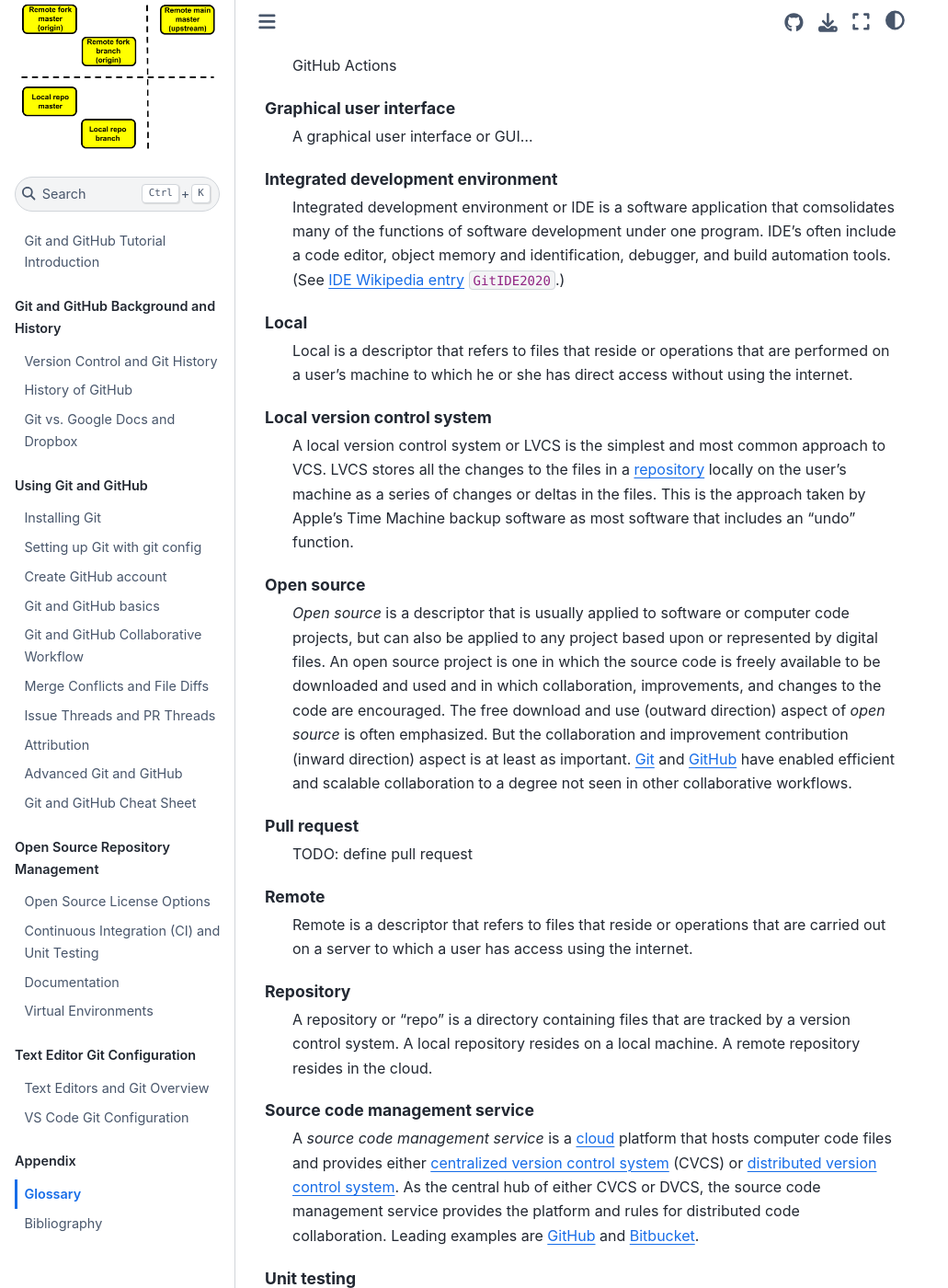
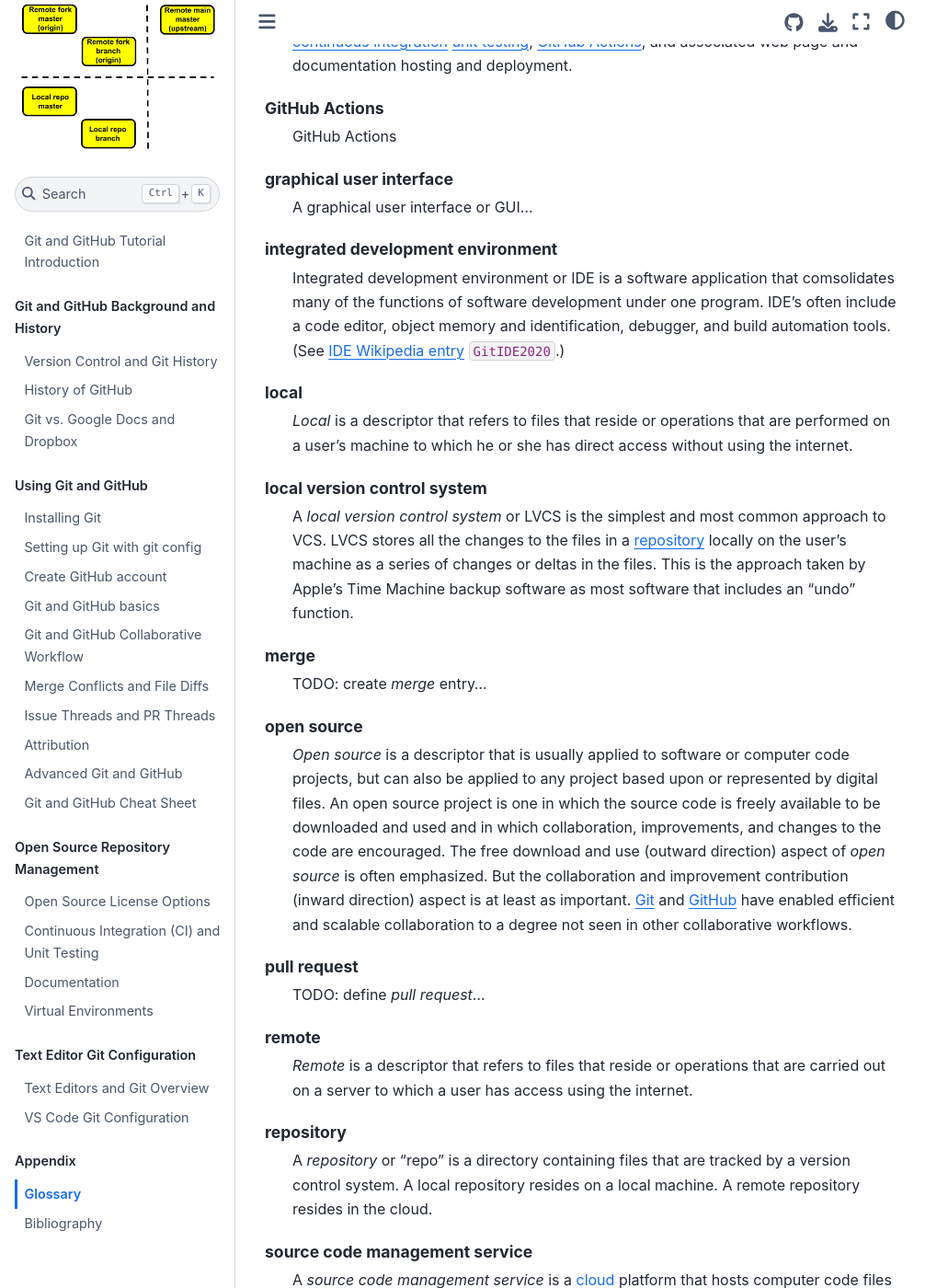
Before and after one commit to PSLmodels/Git-Tutorial, a Jupyter Book: the page built from book/content/glossary.md, in a window 1280 px wide and 1400 px high, scrolled down 1846 px. Shown: the whole window at 92% size, without its empty margins (0-1031 px from the left). Built offline with Jupyter Book 1.0.4 settings and Sphinx 7.4.7 and the Sphinx Book theme 1.1.4, drawn with Linux system fonts in a browser that asks for light colours; cross-references to code outside the pages are shown as plain code; some of the changed text lies outside the part shown.

````diff
--- a/book/content/glossary.md
+++ b/book/content/glossary.md
@@ -2,37 +2,40 @@
 # Glossary
 
 ```{glossary}
-Application programming interface
+application programming interface
   An application programming interface or API is the medium, method, and rules through which a user interacts with software. The API includes a medium which can be a {term}`command line interface` on a specific {term}`local` terminal or a {term}`graphical user interface`. The API also defines the commands through which a user interacts with the software.
+
+benevolent dictator
+  TODO: Make *benevolent dictator* entry...
 
 Bitbucket
   *Bitbucket* or [*Bitbucket.org*](https://bitbucket.org/) is a {term}`cloud` {term}`source code management service` platform designed to enable scalable, efficient, and secure version controlled collaboration by linking {term}`local` {term}`Git` version controlled software development by developers.
 
-Branch
+branch
   TODO: define branch
 
-Centralized version control system
+centralized version control system
   A centralized version control system or CVCS is an approach to version control in which all the files in a {term}`repository` as well as the change history (content and timing) are located on a central {term}`remote` server. User's check out versions of files from the repository and check them back in, creating new change history on the central server.
 
-Clone
+clone
   Clone can be a verb or a noun in the context of {term}`Git` software. A clone is a {term}`local` copy of a {term}`remote` {term}`repository` with its entire Git {term}`distributed version control system` history. To *clone* a repository is to use the `git clone [repo path]` command to copy a remote repository to your local machine with the accompanying Git version control history.
 
-Cloud
+cloud
   Cloud can be a descriptor or a noun. As a descriptor, cloud refers to computational resources, such as servers, that are accessed remotely via the internet. As a noun, remote computational resources and storage can be referred to generically as "the cloud".
 
-Command line interface
+command line interface
   TODO: A *command line interface* or CLI...
 
-Commit
+commit
   TODO: *Commit* can be a verb or a noun. Define commit...
 
-Continuous integration
+continuous integration
   Continuous integration or continuous integration unit testing is...
 
-Distributed version control system
+distributed version control system
   A *distributed version control system* or DVCS is {term}`version control system` software on any computer, {term}`local` or {term}`remote`, that tracks the entire history of changes to a {term}`repository` and coordinates and organizes collaboration among multiple users. It is distributed in the sense that multiple {term}`clone`s of a single {term}`remote` repository have the same full history of that repository.
 
-Fork
+fork
   TODO: define fork
 
 Git
@@ -44,36 +47,39 @@ GitHub
 GitHub Actions
   GitHub Actions
 
-Graphical user interface
+graphical user interface
   A graphical user interface or GUI...
 
-Integrated development environment
+integrated development environment
   Integrated development environment or IDE is a software application that comsolidates many of the functions of software development under one program. IDE's often include a code editor, object memory and identification, debugger, and build automation tools. (See [IDE Wikipedia entry](https://en.wikipedia.org/wiki/Integrated_development_environment) {cite}`GitIDE2020`.)
 
-Local
-  Local is a descriptor that refers to files that reside or operations that are performed on a user's machine to which he or she has direct access without using the internet.
+local
+  *Local* is a descriptor that refers to files that reside or operations that are performed on a user's machine to which he or she has direct access without using the internet.
 
-Local version control system
-  A local version control system or LVCS is the simplest and most common approach to VCS. LVCS stores all the changes to the files in a {term}`repository` locally on the user's machine as a series of changes or deltas in the files. This is the approach taken by Apple's Time Machine backup software as most software that includes an "undo" function.
+local version control system
+  A *local version control system* or LVCS is the simplest and most common approach to VCS. LVCS stores all the changes to the files in a {term}`repository` locally on the user's machine as a series of changes or deltas in the files. This is the approach taken by Apple's Time Machine backup software as most software that includes an "undo" function.
 
-Open source
+merge
+  TODO: create *merge* entry...
+
+open source
   *Open source* is a descriptor that is usually applied to software or computer code projects, but can also be applied to any project based upon or represented by digital files. An open source project is one in which the source code is freely available to be downloaded and used and in which collaboration, improvements, and changes to the code are encouraged. The free download and use (outward direction) aspect of *open source* is often emphasized. But the collaboration and improvement contribution (inward direction) aspect is at least as important. {term}`Git` and {term}`GitHub` have enabled efficient and scalable collaboration to a degree not seen in other collaborative workflows.
 
-Pull request
-  TODO: define pull request
+pull request
+  TODO: define *pull request*...
 
-Remote
-  Remote is a descriptor that refers to files that reside or operations that are carried out on a server to which a user has access using the internet.
+remote
+  *Remote* is a descriptor that refers to files that reside or operations that are carried out on a server to which a user has access using the internet.
 
-Repository
-  A repository or "repo" is a directory containing files that are tracked by a version control system. A local repository resides on a local machine. A remote repository resides in the cloud.
+repository
+  A *repository* or "repo" is a directory containing files that are tracked by a version control system. A local repository resides on a local machine. A remote repository resides in the cloud.
 
-Source code management service
+source code management service
   A *source code management service* is a {term}`cloud` platform that hosts computer code files and provides either {term}`centralized version control system` (CVCS) or {term}`distributed version control system`. As the central hub of either CVCS or DVCS, the source code management service provides the platform and rules for distributed code collaboration. Leading examples are {term}`GitHub` and {term}`Bitbucket`.
 
-Unit testing
+unit testing
   Unit testing is...
 
-Version control system
-  Version control system or version control software or VCS is software that records changes to a set of files, including the order in which the changes were made and the content of those changes, in such a way that previous versions can be recalled or restored.
+version control system
+  *Version control system* or version control software or VCS is software that records changes to a set of files, including the order in which the changes were made and the content of those changes, in such a way that previous versions can be recalled or restored.
 ```
````
Also changed, not shown: book/content/background/VCgitHistory.md (+16 -5 lines), book/_static/lecture_specific/VCgitHistory/GitForks.png (added).
